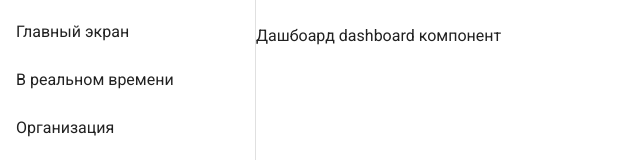
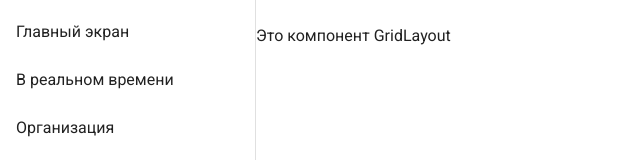
Before and after one commit to keysman59/db-m-gridlayout, a Vue app: page / in a window 1280 px wide. Shown: the top 160 px of the page, without its empty margins (0-640 px from the left). Built offline with nearby package versions, Linux system fonts and the light colour scheme.

Commit message:
add gridlayout without mistake

```diff
--- a/src/router/index.js
+++ b/src/router/index.js
@@ -1,6 +1,5 @@
 import Vue from 'vue'
 import VueRouter from 'vue-router'
-import Dashboard from '@/views/Dashboard.vue'
 import Login from '@/views/Login.vue';
 
 Vue.use(VueRouter)
@@ -9,13 +8,13 @@ const routes = [
   {
     path: '/',
     name: 'home-view',
-    component: Dashboard
+    component: () => import('@/views/Dashboard/Dashboard.vue')
   },
   // Дашбоард
   {
     path: '/dashboard',
     name: 'Dashboard',
-    component: Dashboard
+    component: () => import('@/views/Dashboard/Dashboard.vue')
   },
   // в реальном времени
   {
--- a/src/views/Dashboard.vue
+++ /dev/null
@@ -1,19 +0,0 @@
-<template>
-  <v-app class="dashboard-gradient app-background--primary">
-    <div data-app>
-      Дашбоард dashboard компонент
-    </div>
-  </v-app>
-</template>
-
-<script>
-
-
-  export default {
-    name: 'Home-view',
-
-    components: {
-
-    },
-  }
-</script>
--- /dev/null
+++ b/src/views/Dashboard/Dashboard.vue
@@ -0,0 +1,42 @@
+<template>
+  <v-app class="dashboard-gradient app-background--primary">
+    <div data-app>
+      <grid-layout
+        :col-num="parseInt(colNum)"
+        :is-draggable="draggable"
+        :is-mirrored="mirrored"
+        :is-resizable="resizable"
+        :layout.sync="diagrams"
+        :prevent-collision="preventCollision"
+        :responsive="responsive"
+        :row-height="rowHeight"
+        :use-css-transforms="true"
+        :vertical-compact="true"
+      >
+      </grid-layout>
+    </div>
+  </v-app>
+</template>
+
+<script>
+import GridLayout from "@/components/DraggableGrid/GridLayout.vue"
+
+  export default {
+    name: 'Home-view',
+    data() {
+      return {
+        colNum: 12,
+        draggable: true,
+        resizable: true,
+        mirrored: false,
+        diagrams: [],
+        preventCollision: false,
+        responsive: true,
+        rowHeight: 45,
+      }
+    },
+    components: {
+      GridLayout
+    },
+  }
+</script>
```
